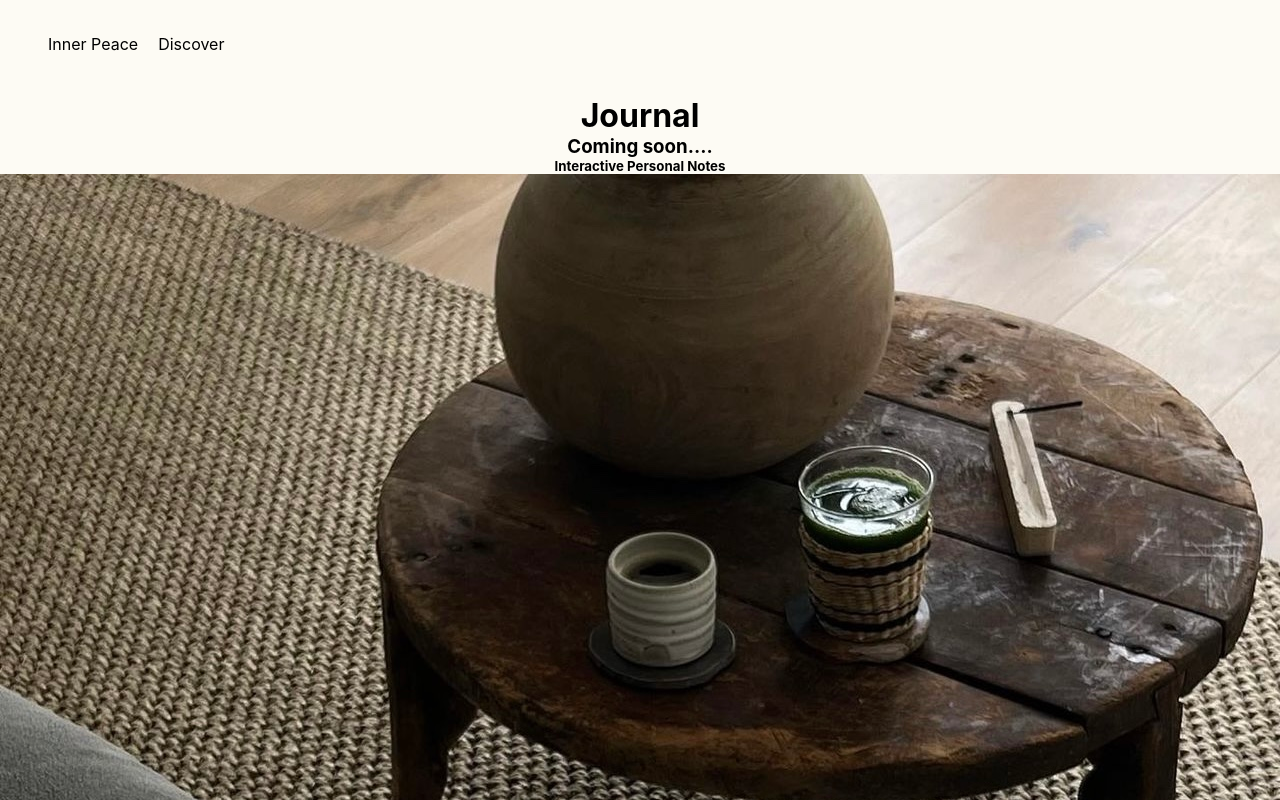
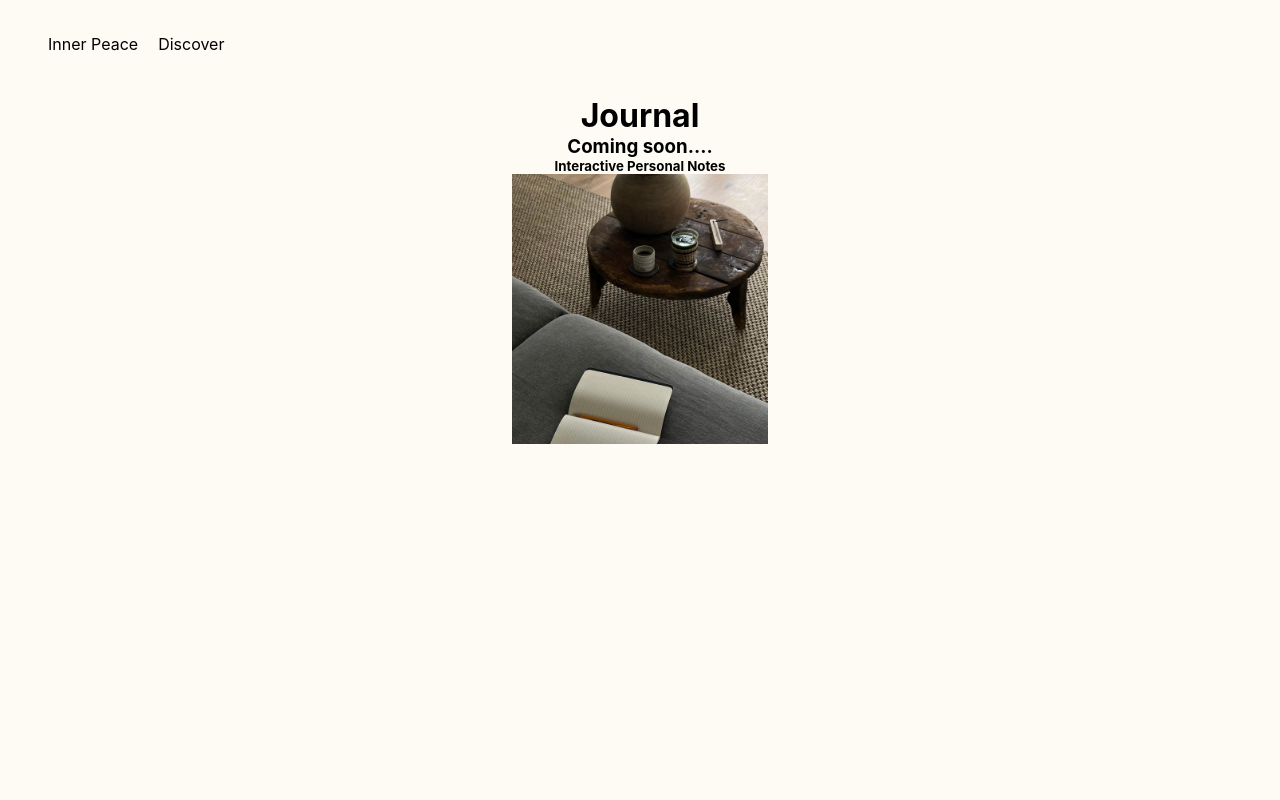
Before and after one commit to mehjwazir/ip, a React (Create React App) app: page /journal in a window 1280 px wide. Shown: the top 800 px of the page. Built offline with nearby package versions, Linux system fonts and the light colour scheme; a web font is replaced by a local one.

Commit message:
added class in Journal.jsx added styling in Journal.css

```diff
--- a/src/pages/Journal/Journal.css
+++ b/src/pages/Journal/Journal.css
@@ -2,3 +2,8 @@
 	text-align: center;
 margin-bottom: 100rem;
 }
+
+.img1-journal {
+	height: 30%;
+	width: 20%;
+}
--- a/src/pages/Journal/Journal.jsx
+++ b/src/pages/Journal/Journal.jsx
@@ -8,7 +8,7 @@ function Journal() {
 			<h1> Journal</h1>
 			<h3>Coming soon....</h3>
 			<h5>Interactive Personal Notes</h5>
-			<img src={Img1} alt="" />
+			<img src={Img1} alt="" className='img1-journal' />
 		</main>
 	)
 }
```
